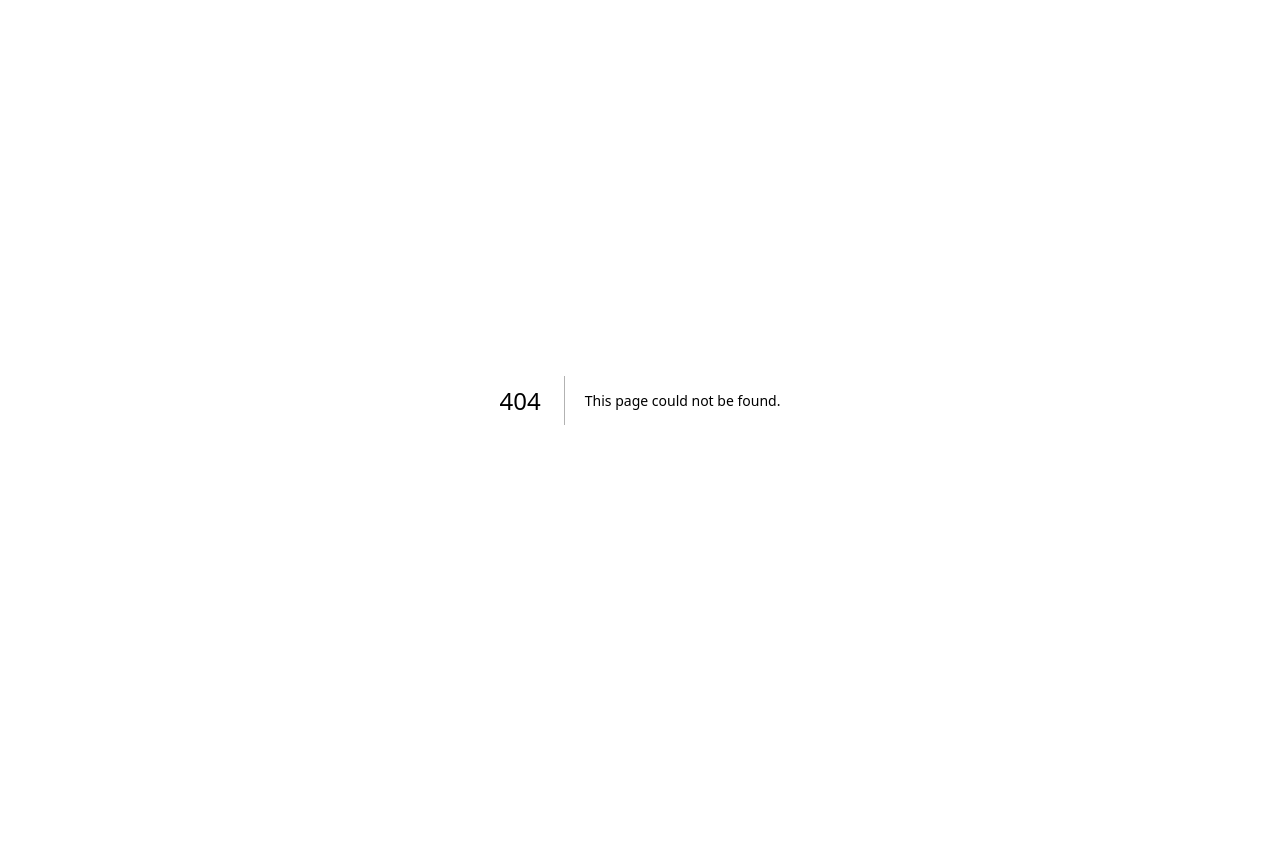
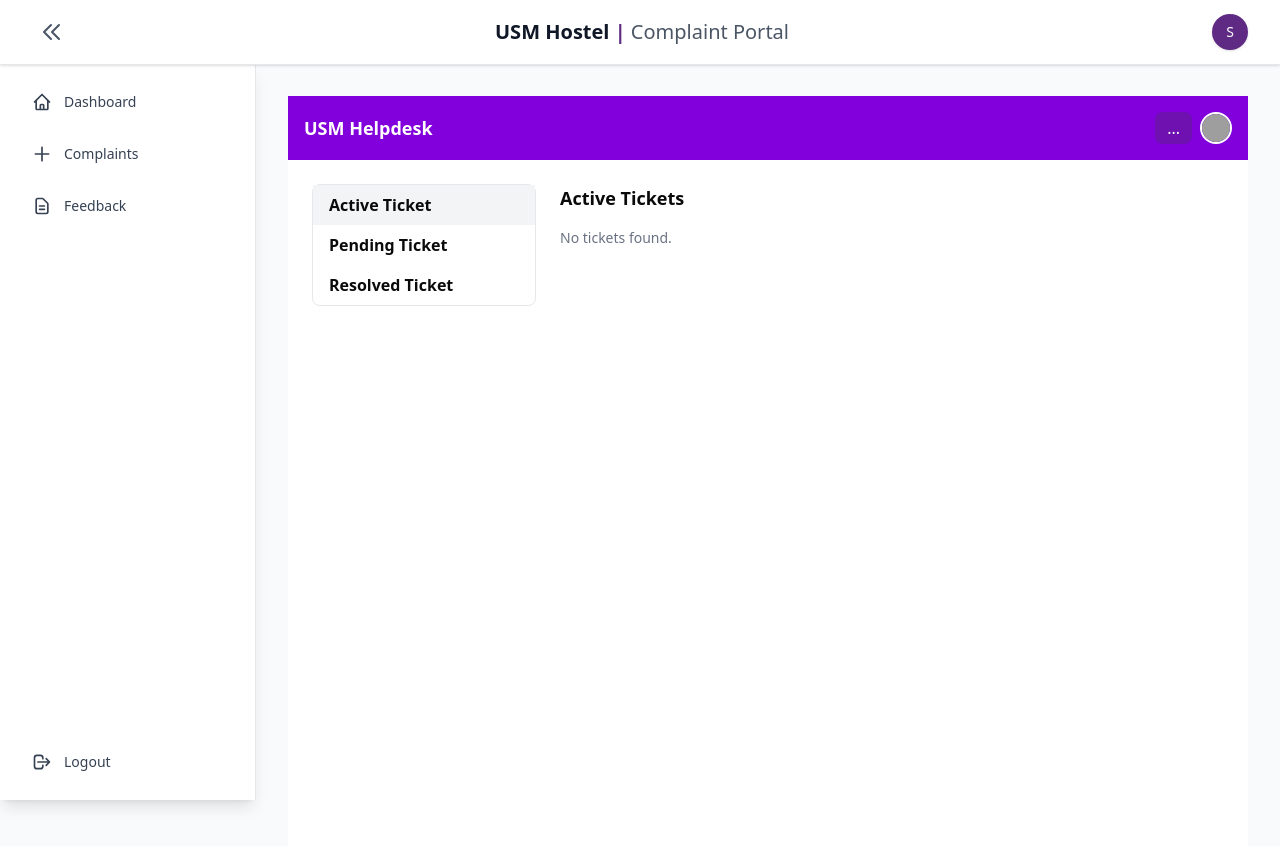
Before and after one commit to danishayman/CMT322-Asg1, a Next.js app: page /staff/dashboard in a window 1280 px wide. Before the commit this address had no page. Shown: the top 846 px of the page. Before the commit the page ends 800 px from the top, so only its background shows below. Built offline with nearby package versions, Linux system fonts and the light colour scheme; grey boxes are pictures that could not be loaded.

Commit message:
Add files via upload

```diff
--- /dev/null
+++ b/app/staff/dashboard/page.tsx
@@ -0,0 +1,164 @@
+"use client";
+
+import { useState } from "react";
+import { Card } from "@/components/ui/card";
+import { Button } from "@/components/ui/button";
+
+interface Ticket {
+  id: number;
+  facility: string;
+  description: string;
+  imageUrl: string;
+}
+
+export default function StaffDashboard() {
+  const [pendingTickets, setPendingTickets] = useState<Ticket[]>([
+    {
+      id: 12345,
+      facility: "School of Computer Science",
+      description: "Broken air conditioner in Lab 3.",
+      imageUrl: "/facility1.svg",
+    },
+    {
+      id: 12346,
+      facility: "Library",
+      description: "Faulty printer near helpdesk.",
+      imageUrl: "/facility2.svg",
+    },
+  ]);
+
+  const [activeTickets, setActiveTickets] = useState<Ticket[]>([]);
+  const [resolvedTickets, setResolvedTickets] = useState<Ticket[]>([]);
+
+  const [activeTab, setActiveTab] = useState<"pending" | "active" | "resolved">("active");
+
+  const handleMarkInProgress = (ticket: Ticket) => {
+    setPendingTickets(pendingTickets.filter((t) => t.id !== ticket.id));
+    setActiveTickets([...activeTickets, ticket]);
+  };
+
+  const handleMarkCompleted = (ticket: Ticket) => {
+    setActiveTickets(activeTickets.filter((t) => t.id !== ticket.id));
+    setResolvedTickets([...resolvedTickets, ticket]);
+  };
+
+  const renderTickets = (tickets: Ticket[], status: string) => {
+    if (tickets.length === 0) {
+      return <p className="text-gray-500 text-sm mt-4">No tickets found.</p>;
+    }
+
+    return tickets.map((ticket) => (
+      <Card key={ticket.id} className="p-6 shadow-sm mt-4 border border-gray-200">
+        <h2 className="font-bold text-lg mb-4">COMPLAIN ID #{ticket.id}</h2>
+        <p className="font-semibold">Facility Name</p>
+        <p className="text-gray-500 mb-2">{ticket.facility}</p>
+
+        <p className="font-semibold">Description</p>
+        <p className="text-gray-500 mb-4">{ticket.description}</p>
+
+        <p className="font-semibold">Uploaded Picture</p>
+        <a
+          href={ticket.imageUrl}
+          target="_blank"
+          className="inline-block mt-2 px-3 py-1 bg-purple-600 text-white text-xs rounded-md hover:bg-purple-700"
+        >
+          Click to Open
+        </a>
+
+        {status === "pending" && (
+          <div className="mt-6">
+            <Button
+              className="bg-yellow-500 hover:bg-yellow-600 text-white text-sm"
+              onClick={() => handleMarkInProgress(ticket)}
+            >
+              Mark as In Progress
+            </Button>
+          </div>
+        )}
+
+        {status === "active" && (
+          <div className="mt-6">
+            <Button
+              className="bg-green-600 hover:bg-green-700 text-white text-sm"
+              onClick={() => handleMarkCompleted(ticket)}
+            >
+              Mark as Completed
+            </Button>
+          </div>
+        )}
+      </Card>
+    ));
+  };
+
+  return (
+    <div className="min-h-screen bg-white">
+      {/* Header */}
+      <header className="bg-purple-700 text-white p-4 flex justify-between items-center">
+        <h1 className="font-bold text-lg">USM Helpdesk</h1>
+        <div className="flex items-center space-x-2">
+          <button className="bg-purple-800 px-3 py-1 rounded-md">...</button>
+          <img
+            src="/user-avatar.svg"
+            alt="User"
+            className="w-8 h-8 rounded-full border-2 border-white"
+          />
+        </div>
+      </header>
+
+      {/* Main layout */}
+      <div className="flex p-6 gap-6">
+        {/* Sidebar */}
+        <aside className="w-56 border border-gray-200 rounded-md h-fit">
+          <button
+            onClick={() => setActiveTab("active")}
+            className={`block w-full text-left px-4 py-2 font-semibold ${
+              activeTab === "active" ? "bg-gray-100" : ""
+            }`}
+          >
+            Active Ticket
+          </button>
+          <button
+            onClick={() => setActiveTab("pending")}
+            className={`block w-full text-left px-4 py-2 font-semibold ${
+              activeTab === "pending" ? "bg-gray-100" : ""
+            }`}
+          >
+            Pending Ticket
+          </button>
+          <button
+            onClick={() => setActiveTab("resolved")}
+            className={`block w-full text-left px-4 py-2 font-semibold ${
+              activeTab === "resolved" ? "bg-gray-100" : ""
+            }`}
+          >
+            Resolved Ticket
+          </button>
+        </aside>
+
+        {/* Ticket view */}
+        <main className="flex-1">
+          {activeTab === "active" && (
+            <>
+              <h2 className="text-lg font-semibold">Active Tickets</h2>
+              {renderTickets(activeTickets, "active")}
+            </>
+          )}
+
+          {activeTab === "pending" && (
+            <>
+              <h2 className="text-lg font-semibold">Pending Tickets</h2>
+              {renderTickets(pendingTickets, "pending")}
+            </>
+          )}
+
+          {activeTab === "resolved" && (
+            <>
+              <h2 className="text-lg font-semibold">Resolved Tickets</h2>
+              {renderTickets(resolvedTickets, "resolved")}
+            </>
+          )}
+        </main>
+      </div>
+    </div>
+  );
+}
```
